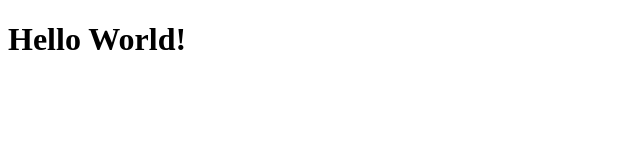
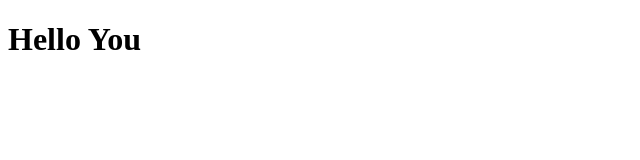
Before and after one commit to gioshavo1995/github-practice-fork, a plain HTML site: page index.html in a window 1280 px wide. Shown: the whole page, without its empty margins (0-640 px from the left). Drawn offline with Linux system fonts and the light colour scheme.

Commit message:
axali comiti

```diff
--- a/index.html
+++ b/index.html
@@ -1,10 +1,10 @@
 <!DOCTYPE html>
 <html lang="en">
-<head>
+	<head>
   <meta charset="UTF-8">
   <title>The main document</title>
 </head>
 <body>
-  <h1>Hello World!</h1>
+  <h1>Hello You</h1>
 </body>
 </html>
```
